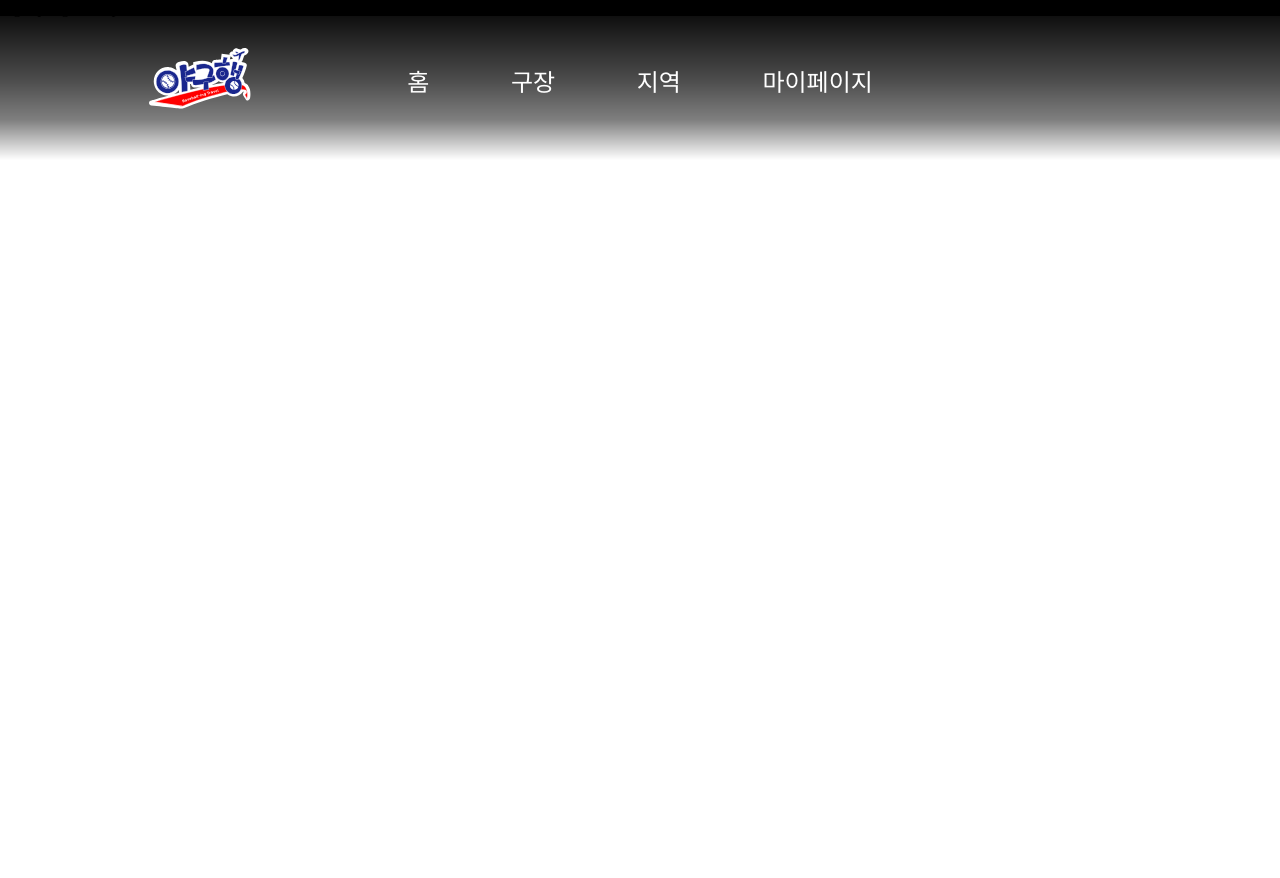
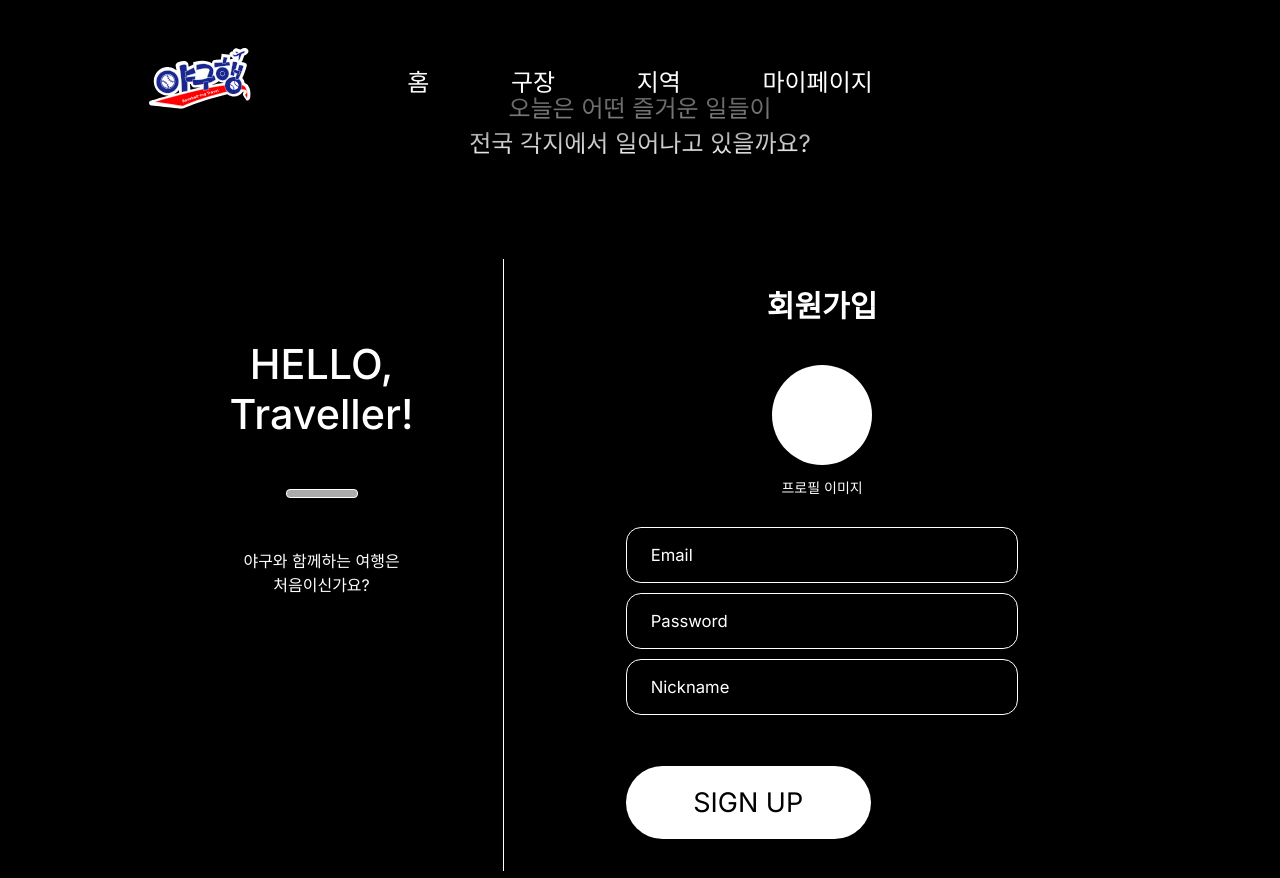
Before and after one commit to 2024-TourismContest/Yaguhang_FE, a React (Vite) app: page /users/signup in a window 1280 px wide. Before the commit the page ends 800 px from the top, so only its background shows below. Built offline with nearby package versions, Linux system fonts and the light colour scheme; no server answers.

Commit message:
:lipstick: UI: 회원가입 페이지 퍼블리싱

```diff
--- /dev/null
+++ b/src/components/input/InputWithLabel.tsx
@@ -0,0 +1,55 @@
+import styled from "styled-components";
+
+// InputWithLabel component
+const InputWithLabel = ({ label, value, onChange, type = "text" }) => {
+  return (
+    <InputContainer>
+      <Label>{label}</Label>
+      <Input
+        type={type}
+        value={value}
+        onChange={onChange}
+      />
+    </InputContainer>
+  );
+};
+
+// Styled components
+const InputContainer = styled.div`
+  border: 0.3px solid #fff;
+  background-color: #000;
+  max-width: 100%;
+  display: flex;
+  flex-direction: row;
+  justify-content: center;
+  align-items: center;
+  padding: 1em 1.5em;
+  border-radius: 0.933rem;
+  gap: 20px;
+  margin-bottom: 10px;
+`;
+
+const Label = styled.div`
+  color: white;
+  font-size: 16.66px;
+  font-family: 'Inter', sans-serif;
+  font-weight: 400;
+`;
+
+const Input = styled.input`
+  width: 100%;
+  border: none;
+  background-color: #000;
+  color: white;
+  font-family: 'Inter', sans-serif;
+  font-size: 16.66px;
+  font-weight: 400;
+  text-align: left;
+
+  &:focus {
+    outline: none; /* Removes the default blue outline */
+    border: none;  /* Removes the border on focus */
+  }
+`;
+
+export default InputWithLabel;
--- a/src/components/users/SignupForm.tsx
+++ b/src/components/users/SignupForm.tsx
@@ -1,3 +1,125 @@
-export default function SignupForm() {
-  return <div></div>;
-}
+import React, { useState } from "react";
+import styled from "styled-components";
+import { useNavigate } from "react-router-dom";
+import InputWithLabel from "../input/InputWithLabel"; // Import the InputWithLabel component
+
+const SignupForm = () => {
+  const [email, setEmail] = useState("");
+  const [password, setPassword] = useState("");
+  const [nickname, setNickname] = useState("");
+  const [error, setError] = useState("");
+
+  const navigate = useNavigate();
+
+  const handleSubmit = async (event: React.FormEvent) => {
+    event.preventDefault();
+
+    try {
+      // Example async operation; replace with actual signup logic
+      // const response = await signup.signup(email, password);
+      // console.log(response);
+      navigate("/users/login");
+    } catch (err) {
+      setError("로그인에 실패했습니다.");
+    }
+  };
+
+  return (
+    <FormContainer>
+      <Title>회원가입</Title>
+      <ProfileSection>
+        <ProfileImg />
+        <ProfileText>프로필 이미지</ProfileText>
+      </ProfileSection>
+      <form onSubmit={handleSubmit}>
+        <InputWithLabel
+          label="Email"
+          type="email"
+          value={email}
+          onChange={(e) => setEmail(e.target.value)}
+        />
+        <InputWithLabel
+          label="Password"
+          type="password"
+          value={password}
+          onChange={(e) => setPassword(e.target.value)}
+        />
+        <InputWithLabel
+          label="Nickname"
+          type="text"
+          value={nickname}
+          onChange={(e) => setNickname(e.target.value)}
+        />
+        {error && <ErrorMessage>{error}</ErrorMessage>}
+        <SubmitBtn type="submit">SIGN UP</SubmitBtn>
+      </form>
+    </FormContainer>
+  );
+};
+
+const FormContainer = styled.div`
+  display: flex;
+  flex-direction: column;
+  justify-content: center;
+  align-items: center;
+  background-color: #000;
+  width: 100%; /* 전체 너비 사용 */
+  padding: 2rem;
+  box-sizing: border-box;
+`;
+const Title = styled.h1`
+  color: #fff;
+  font-family: 'Inter', sans-serif;
+  font-size: 1.875rem;
+  font-weight: 600;
+  text-align: center;
+  margin-bottom: 2.75rem;
+`;
+
+const ProfileSection = styled.div`
+  display: flex;
+  flex-direction: column;
+  align-items: center;
+  margin-bottom: 2rem;
+`;
+
+const ProfileImg = styled.div`
+  width: 100px;
+  height: 100px;
+  border-radius: 50%;
+  background-color: #fff;
+  margin-bottom: 1rem;
+`;
+
+const ProfileText = styled.span`
+  color: #fff;
+  font-family: 'Inter', sans-serif;
+  font-size: 0.875rem;
+  text-align: center;
+`;
+
+const SubmitBtn = styled.button`
+  padding: 0.75em 2.5em;
+  border-radius: 1.5625em;
+  background: #fff;
+  border: none;
+  color: #000;
+  font-family: 'Inter', sans-serif;
+  font-size: 1.6875em;
+  font-weight: 400;
+  cursor: pointer;
+  margin-top: 1.5em;
+  @media (max-width: 768px) {
+    padding: 0.5em 2em;
+    font-size: 1.5rem;
+  }
+`;
+
+const ErrorMessage = styled.p`
+  color: #ff6262;
+  font-family: 'Inter', sans-serif;
+  font-size: 0.875rem;
+  margin-top: 1em;
+`;
+
+export default SignupForm;
--- a/src/pages/login/LoginPage.tsx
+++ b/src/pages/login/LoginPage.tsx
@@ -1,7 +1,13 @@
 import LoginForm from "../../components/users/LoginForm";
 import styled from "styled-components";
+import { useNavigate } from "react-router-dom";
 
 const LoginPage = () => {
+  const navigate = useNavigate();
+
+  const onClickSignup = async (event: React.FormEvent) => {
+      navigate("/users/signup");
+  };
   return (
     <PageContainer>
       <Title>{"오늘은 어떤 즐거운 일들이 \n전국 각지에서 일어나고 있을까요?"}</Title>
@@ -10,7 +16,7 @@ const LoginPage = () => {
           <TextLarge>{"HELLO,\nTraveller!"}</TextLarge>
           <LineHorizontal />
           <TextMini>{"야구와 함께하는 여행은\n 처음이신가요?"}</TextMini>
-          <SubmitBtn>SIGN UP</SubmitBtn>
+          <SubmitBtn onClick={onClickSignup}>SIGN UP</SubmitBtn>
         </LeftContainer>
         <LineVertical />
         <LoginForm />
--- a/src/pages/signup/SignupPage.tsx
+++ b/src/pages/signup/SignupPage.tsx
@@ -1,8 +1,154 @@
-const SignupPage = () => {
+import styled from "styled-components";
+import SignupForm from "../../components/users/SignupForm";
+
+const SignUpPage = () => {
   return (
-    <>
-      <h1>SignupPage Component</h1>
-    </>
+    <PageContainer>
+      <Title>
+        {"오늘은 어떤 즐거운 일들이 \n전국 각지에서 일어나고 있을까요?"}
+      </Title>
+      <RowContainer>
+        <LeftContainer>
+          <TextLarge as="h2">{"HELLO,\nTraveller!"}</TextLarge>
+          <LineHorizontal />
+          <TextMini>{"야구와 함께하는 여행은\n 처음이신가요?"}</TextMini>
+        </LeftContainer>
+        <LineVertical />
+        <SignUpContainer>
+          <SignupForm />
+        </SignUpContainer>
+      </RowContainer>
+    </PageContainer>
   );
 };
-export default SignupPage;
+
+const PageContainer = styled.div`
+  display: flex;
+  flex-direction: column;
+  align-items: center;
+  justify-content: center;
+  padding-top: 10vh;
+  height: 100vh;
+  min-width: 500px;
+  background-color: #000;
+
+  @media (max-width: 768px) {
+    padding-top: 5vh;
+    height: auto;
+  }
+`;
+
+const RowContainer = styled.div`
+  margin-top: 100px;
+  display: flex;
+  gap: 7vw;
+
+  @media (max-width: 768px) {
+    flex-direction: column;
+    gap: 3vw;
+    margin-top: 50px;
+  }
+`;
+
+const SignUpContainer = styled.div`
+  display: flex;
+  gap: 100px;
+
+  @media (max-width: 768px) {
+    flex-direction: column;
+    gap: 50px;
+  }
+`;
+
+const LineVertical = styled.div`
+  width: 1px;
+  height: 100%;
+  background: #fff;
+
+  @media (max-width: 768px) {
+    display: none;
+  }
+`;
+
+const LineHorizontal = styled.div`
+  width: 70px;
+  height: 7px;
+  border-radius: 4px;
+  border: 1px solid #fff;
+  background: #acabab;
+`;
+
+const LeftContainer = styled.div`
+  display: flex;
+  flex-direction: column;
+  align-items: center;
+  gap: 50px;
+  margin-top: 80px;
+
+  @media (max-width: 768px) {
+    margin-top: 40px;
+    gap: 30px;
+  }
+`;
+
+const Title = styled.h1`
+  color: #fff;
+  text-align: center;
+  font-family: Inter, sans-serif;
+  font-size: 1.5rem;
+  font-weight: 400;
+  line-height: normal;
+  white-space: pre-line;
+
+  @media (max-width: 768px) {
+    font-size: 1.25rem;
+  }
+`;
+
+const TextLarge = styled.h2`
+  color: #fff;
+  text-align: center;
+  font-family: Inter, sans-serif;
+  font-size: 2.58rem;
+  font-weight: 500;
+  line-height: normal;
+  white-space: pre-line;
+
+  @media (max-width: 768px) {
+    font-size: 2rem;
+  }
+`;
+
+const TextMini = styled.p`
+  color: #fff;
+  font-family: Inter, sans-serif;
+  font-size: 1rem;
+  font-weight: 400;
+  line-height: normal;
+  text-align: center;
+  white-space: pre-line;
+
+  @media (max-width: 768px) {
+    font-size: 0.875rem;
+  }
+`;
+
+const SubmitBtn = styled.button`
+  padding: 0.75em 2.5em;
+  border-radius: 1.5625em;
+  background: #000;
+  border: 1px solid #fff;
+  color: #fff;
+  text-align: center;
+  font-family: Inter, sans-serif;
+  font-size: 1.6875rem;
+  font-weight: 400;
+  cursor: pointer;
+  margin-top: auto;
+
+  @media (max-width: 768px) {
+    padding: 0.5em 2em;
+    font-size: 1.5rem;
+  }
+`;
+export default SignUpPage;
```
